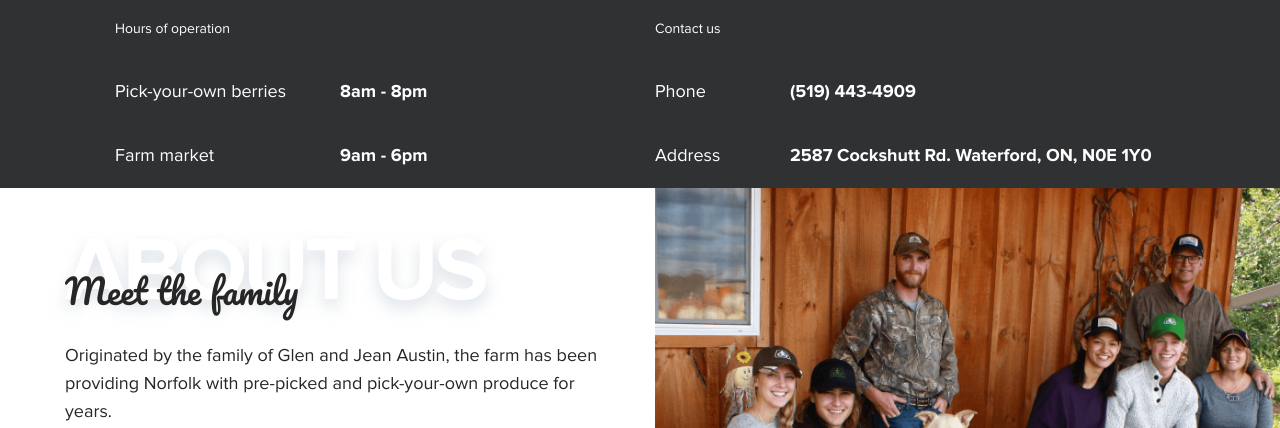
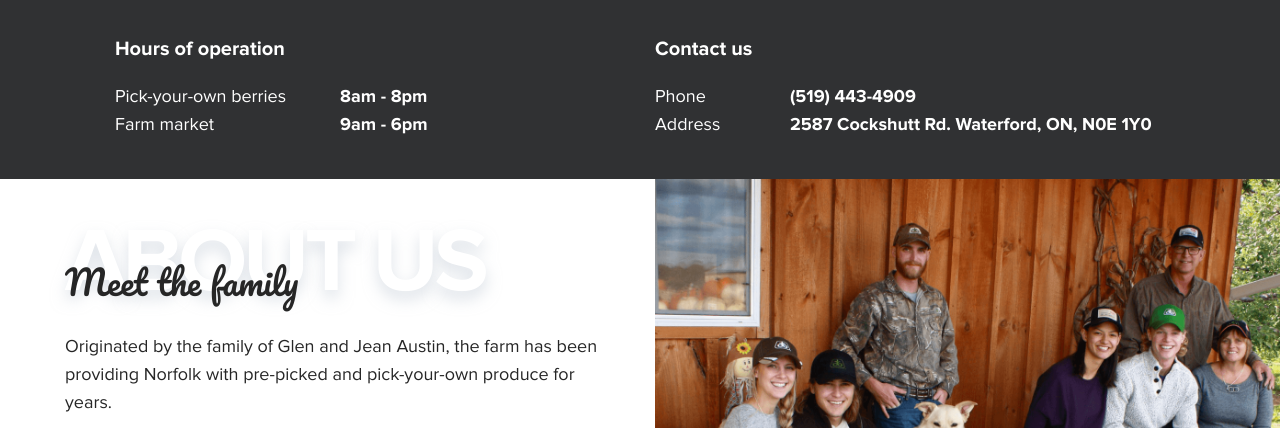
Before and after one commit to Evelyn-McDonald/austins, a PHP site: page / in a window 1280 px wide. Shown: the part 821-1249 px from the top of the page. Run offline with PHP 8.4, Linux system fonts and the light colour scheme.

Commit message:
more desptop styles

```diff
--- a/index.html
+++ b/index.html
@@ -39,10 +39,11 @@
     <!-- Header -->
     <header>
       <div class="container">
-        <a href="/" title="Go to Austin's homepage"><div class="logo"></div> - Pick your own berries</a>
+        <a href="/" title="Go to Austin's homepage"><div class="logo"></div></a>
+        <span class="sub-heading">Pick your own berries</span>
         <nav>
           <div class="nav-links">
-            <span>Check us out on Facebook</span>
+            <span class="fb-link">Check us out on Facebook</span>
           </div>
         </nav>
       </div>
@@ -62,29 +63,29 @@
     </section>
 
     <!-- Contact bar -->
-    <section class="dark">
+    <section class="dark contact-bar">
       <div class="container">
         <div class="row">
           <div class="col-md-6">
             <h5>Hours of operation</h5>
             <div class="row">
-              <div class="col-md-5"><p>Pick-your-own berries</p></div>
-              <div class="col-md-7"><p><strong>8am - 8pm</strong></p></div>
+              <div class="col-sm-5"><p>Pick-your-own berries</p></div>
+              <div class="col-sm-7"><p><strong>8am - 8pm</strong></p></div>
             </div>
             <div class="row">
-              <div class="col-md-5"><p>Farm market</p></div>
-              <div class="col-md-7"><p><strong>9am - 6pm</strong></p></div>
+              <div class="col-sm-5"><p>Farm market</p></div>
+              <div class="col-sm-7"><p><strong>9am - 6pm</strong></p></div>
             </div>
           </div>
           <div class="col-md-6">
             <h5>Contact us</h5>
             <div class="row">
-              <div class="col-md-3"><p>Phone</p></div>
-              <div class="col-md-9"><p><strong>(519) 443-4909</strong></p></div>
+              <div class="col-sm-3"><p>Phone</p></div>
+              <div class="col-sm-9"><p><strong>(519) 443-4909</strong></p></div>
             </div>
             <div class="row">
-              <div class="col-md-3"><p>Address</p></div>
-              <div class="col-md-9"><p><strong>2587 Cockshutt Rd. Waterford, ON, N0E 1Y0</strong></p></div>
+              <div class="col-sm-3"><p>Address</p></div>
+              <div class="col-sm-9"><p><strong>2587 Cockshutt Rd. Waterford, ON, N0E 1Y0</strong></p></div>
             </div>
           </div>
         </div>
@@ -157,8 +158,9 @@
     <!-- Footer -->
       <footer class="center">
         <div class="container">
+          <span class="logo"></span>
           <div class="row">
-            <div class="col-md-6 col-xs-12">
+            <div class="col-md-6 col-xs-12 contact">
               <div class="col-sm-3"><p>Phone</p></div>
               <div class="col-sm-9"><p><strong>(519) 443-4909</strong></p></div>
               <div class="col-sm-3"><p>Address</p></div>
--- a/src/scss/pages/home.scss
+++ b/src/scss/pages/home.scss
@@ -1,8 +1,12 @@
 .Home {
     .hero {
-        background: url(../img/hero-bg.png) no-repeat;
+        background: url(../img/hero-bg.png) no-repeat 20% center;
         background-size: cover;
         padding: 220px 0 350px;
+
+        @media screen and (max-width: 414px) {
+            padding: 160px 0;
+        }
     }
 
     .latest-news {
@@ -31,6 +35,16 @@
         width: 100%
     }
 
+    .contact-bar {
+        padding: 0 0 40px;
+        h5 {
+            margin-top: 40px;
+        }
+        p {
+            margin: 0;
+        }
+    }
+
     .quote {
         padding: 48px 0;
     }
--- a/src/scss/theme.scss
+++ b/src/scss/theme.scss
@@ -54,6 +57,11 @@ h4 {
     em {
         font-family: 'Pacifico', cursive;
     }
+}
+h5 {
+    font-family: $font-bold;
+    font-size: 20px;
+    margin: 0 0 24px;
 }
 
 p {
```
Also changed, not shown: other parts of src/scss/theme.scss (+55 -1 lines), static/css/main.css, static/img/fb-icon.png (added), static/img/logo-white.png (added), static/img/logo.png (added).
